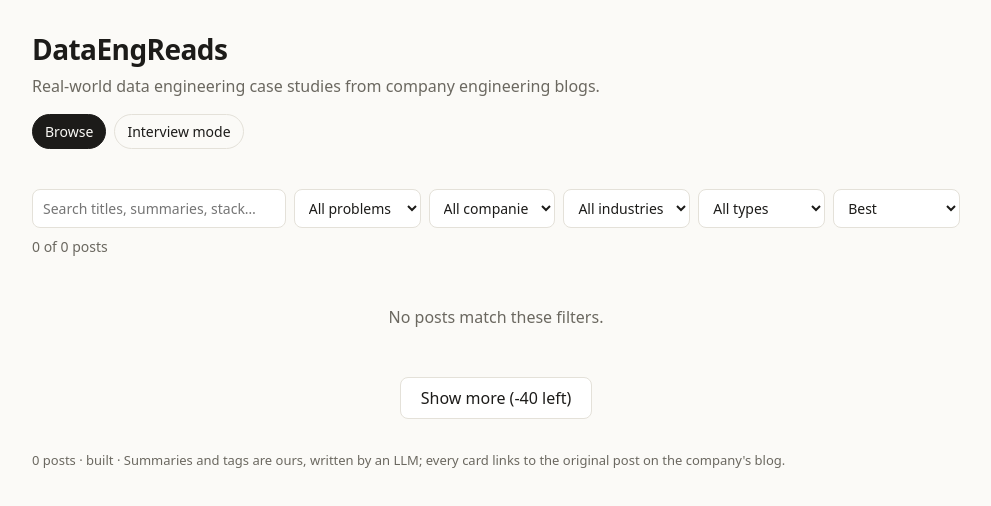
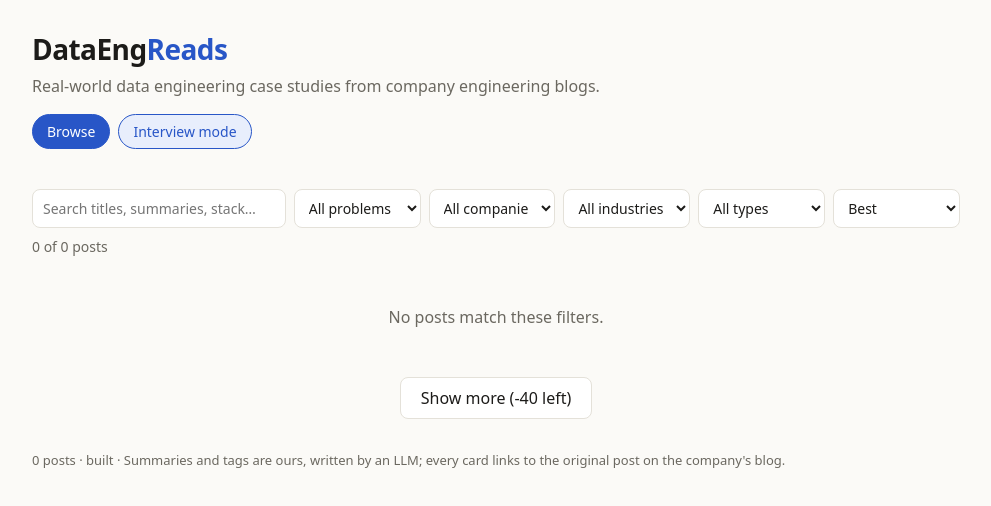
Before and after one commit to jagadeshjamjala/dataengreads, a plain HTML site: page dataengreads/web/index.html in a window 1280 px wide. Shown: the whole page, without its empty margins (144-1135 px from the left). Drawn offline with Linux system fonts and the light colour scheme; a script that the page names is missing.

Commit message:
Site: blue brand accent and mode buttons, more link-preview tags
Co-Authored-By: Claude Opus 5.5 <noreply@anthropic.com>

```diff
--- a/dataengreads/web/index.html
+++ b/dataengreads/web/index.html
@@ -8,23 +8,29 @@
 <!-- Link previews need absolute URLs; change these if the site moves to a custom domain. -->
 <link rel="canonical" href="https://jagadeshjamjala.github.io/dataengreads/">
 <meta property="og:type" content="website">
+<meta property="og:site_name" content="DataEngReads">
 <meta property="og:url" content="https://jagadeshjamjala.github.io/dataengreads/">
 <meta property="og:title" content="DataEngReads: data engineering case studies from company blogs">
 <meta property="og:description" content="How Netflix, Stripe, Grab and others build pipelines, lakehouses and streaming systems. Filter by problem, stack and scale.">
 <meta property="og:image" content="https://jagadeshjamjala.github.io/dataengreads/og.png">
+<meta property="og:image:type" content="image/png">
+<meta property="og:image:alt" content="DataEngReads: real-world data engineering case studies from company engineering blogs">
 <meta property="og:image:width" content="1200">
 <meta property="og:image:height" content="630">
 <meta name="twitter:card" content="summary_large_image">
+<meta name="twitter:title" content="DataEngReads: data engineering case studies from company blogs">
+<meta name="twitter:description" content="How Netflix, Stripe, Grab and others build pipelines, lakehouses and streaming systems.">
+<meta name="twitter:image" content="https://jagadeshjamjala.github.io/dataengreads/og.png">
 <style>
 :root {
   --bg: #fbfaf7; --card: #ffffff; --text: #1c1b19; --muted: #6b6860; --line: #e4e1d9;
-  --accent: #2856c7; --accent-soft: #e8eefc; --chip: #f1efe9; --warn: #a15c00;
+  --accent: #2856c7; --accent-soft: #e8eefc; --chip: #f1efe9; --warn: #a15c00; --on-accent: #ffffff;
   color-scheme: light;
 }
 @media (prefers-color-scheme: dark) {
   :root {
     --bg: #131416; --card: #1b1d20; --text: #ecebe8; --muted: #9b9a95; --line: #2c2f33;
-    --accent: #8fb0ff; --accent-soft: #1f2a44; --chip: #26292d; --warn: #e0a35a;
+    --accent: #8fb0ff; --accent-soft: #1f2a44; --chip: #26292d; --warn: #e0a35a; --on-accent: #0f1626;
     color-scheme: dark;
   }
 }
@@ -36,11 +42,12 @@ a { color: var(--accent); }
 header { padding: 28px 0 8px; }
 h1 { margin: 0; font-size: 28px; letter-spacing: -0.02em; }
 h1 a { color: inherit; text-decoration: none; }
+h1 .brand { color: var(--accent); }
 .tagline { margin: 4px 0 0; color: var(--muted); }
 nav.modes { display: flex; gap: 8px; margin: 16px 0 0; }
-nav.modes a { padding: 6px 12px; border-radius: 999px; border: 1px solid var(--line); text-decoration: none;
-  color: var(--text); font-size: 14px; }
-nav.modes a[aria-current="page"] { background: var(--text); color: var(--bg); border-color: var(--text); }
+nav.modes a { padding: 6px 14px; border-radius: 999px; border: 1px solid var(--accent); text-decoration: none;
+  background: var(--accent-soft); color: var(--accent); font-size: 14px; font-weight: 500; }
+nav.modes a[aria-current="page"] { background: var(--accent); color: var(--on-accent); }
 .controls { display: grid; grid-template-columns: 2fr repeat(5, 1fr); gap: 8px; margin: 16px 0 8px; }
 .controls input, .controls select { width: 100%; padding: 8px 10px; font: inherit; font-size: 14px;
   background: var(--card); color: var(--text); border: 1px solid var(--line); border-radius: 8px; }
@@ -91,7 +98,7 @@ button:focus-visible, a:focus-visible, select:focus-visible, input:focus-visible
 <body>
 <div class="wrap">
   <header>
-    <h1><a href="#">DataEngReads</a></h1>
+    <h1><a href="#">DataEng<span class="brand">Reads</span></a></h1>
     <p class="tagline">Real-world data engineering case studies from company engineering blogs.</p>
     <nav class="modes" aria-label="Mode">
       <a href="#" id="mode-browse">Browse</a>
```
